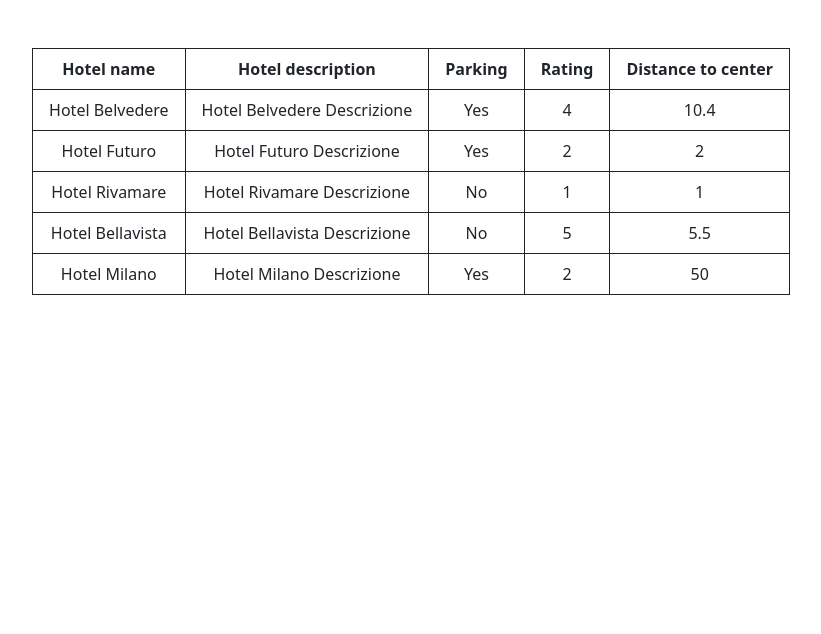
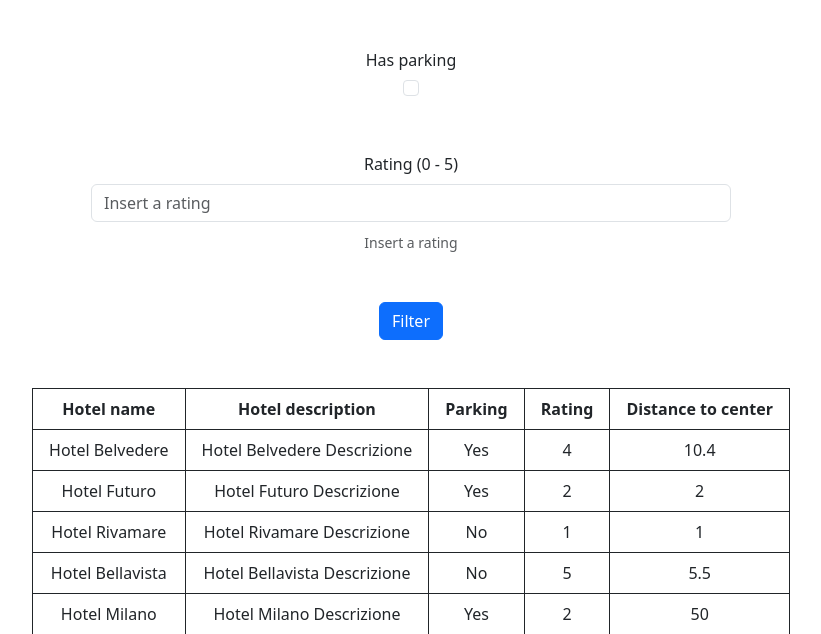
Before and after one commit to mattiavolpe/php-hotel, a PHP site: page / in a window 1280 px wide. Shown: the top 634 px of the page, without its empty margins (229-1050 px from the left). Run offline with PHP 8.4, Linux system fonts and the light colour scheme.

Commit message:
ADD form to filter output

```diff
--- a/assets/css/style.css
+++ b/assets/css/style.css
@@ -3,3 +3,7 @@ th {
   padding: 0.5rem 1rem;
   text-align: center;
 }
+
+[type="checkbox"] {
+  float: unset !important;
+}
--- a/index.php
+++ b/index.php
@@ -68,6 +68,21 @@ Se non viene specificato nessun filtro, visualizzare come in precedenza tutti gl
 
   <body>
 
+    <form action="index.php" method="get" class="mx-auto w-50 text-center my-5">
+      <div class="form-check p-0 text-center mb-5">
+        <label class="form-check-label mb-2" for="parking">Has parking</label>
+        <br>
+        <input class="form-check-input m-0" name="parking" type="checkbox" id="parking">
+      </div>
+      <div class="mb-5">
+        <label for="rating" class="form-label mb-2">Rating (0 - 5)</label>
+        <input type="number"
+          class="form-control mb-2" min="0" max="5" name="rating" id="rating" aria-describedby="ratingHelper" placeholder="Insert a rating">
+        <small id="ratingHelper" class="form-text text-muted m-0">Insert a rating</small>
+      </div>
+      <button type="submit" class="btn btn-primary">Filter</button>
+    </form>
+
     <table class="mx-auto my-5">
       <thead>
         <tr>
@@ -89,7 +104,8 @@ Se non viene specificato nessun filtro, visualizzare come in precedenza tutti gl
               echo "Yes";
             } else {
               echo "No";
-              } ?></td>
+            } ?>
+          </td>
           <?php endforeach; ?>
         </tr>
         <?php endforeach; ?>
```
Lines whose indentation alone changed are shown as unchanged.
